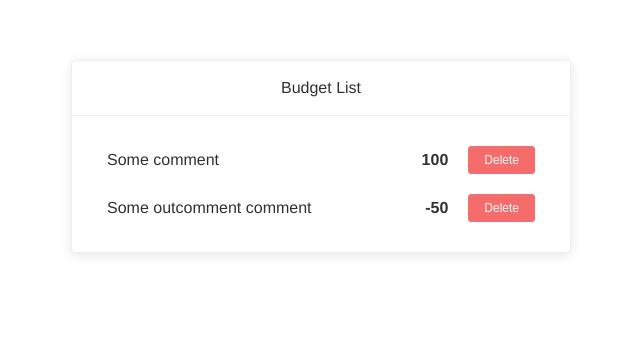
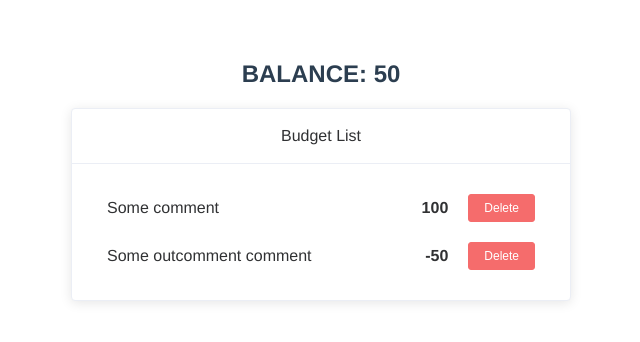
Before and after one commit to Kimasyan95/udemyBudgetVue, a Vue app in the folder budget/: page / in a window 1280 px wide. Shown: the top 342 px of the page, without its empty margins (319-959 px from the left). Built offline with nearby package versions, Linux system fonts and the light colour scheme.

Commit message:
added balance method 1

```diff
--- a/budget/src/App.vue
+++ b/budget/src/App.vue
@@ -1,16 +1,19 @@
 <template>
   <div id="app">
+    <TotalBalance v-bind:totalList="list"/>
     <BudgetList v-bind:list="list" v-on:deleteFromList="deleteProp"/>
   </div>
 </template>
 
 <script>
 import BudgetList from './components/BudgetList.vue'
+import TotalBalance from './components/TotalBalance.vue'
 
 export default {
   name: 'App',
   components: {
-    BudgetList
+    BudgetList,
+    TotalBalance
   },
   data: () => ({
     list: { //список расходов и доходов
--- /dev/null
+++ b/budget/src/components/TotalBalance.vue
@@ -0,0 +1,33 @@
+<template>
+  <div class="total-value">
+    <h2>BALANCE: {{ countTotal }}</h2>
+  </div>
+</template>
+
+<script>
+export default {
+  name: "TotalBalance",
+  data: () => ({
+  }),
+  props: {
+    totalList: {
+      type: Object,
+      default: () => ({}),
+    },
+  },
+  computed: {
+    countTotal() {
+      let total = 0;
+
+      for (let key in this.totalList) {
+        total += this.totalList[key].value
+      }
+
+      return total;
+    }
+  }
+};
+</script>
+
+<style scoped>
+</style>
```
